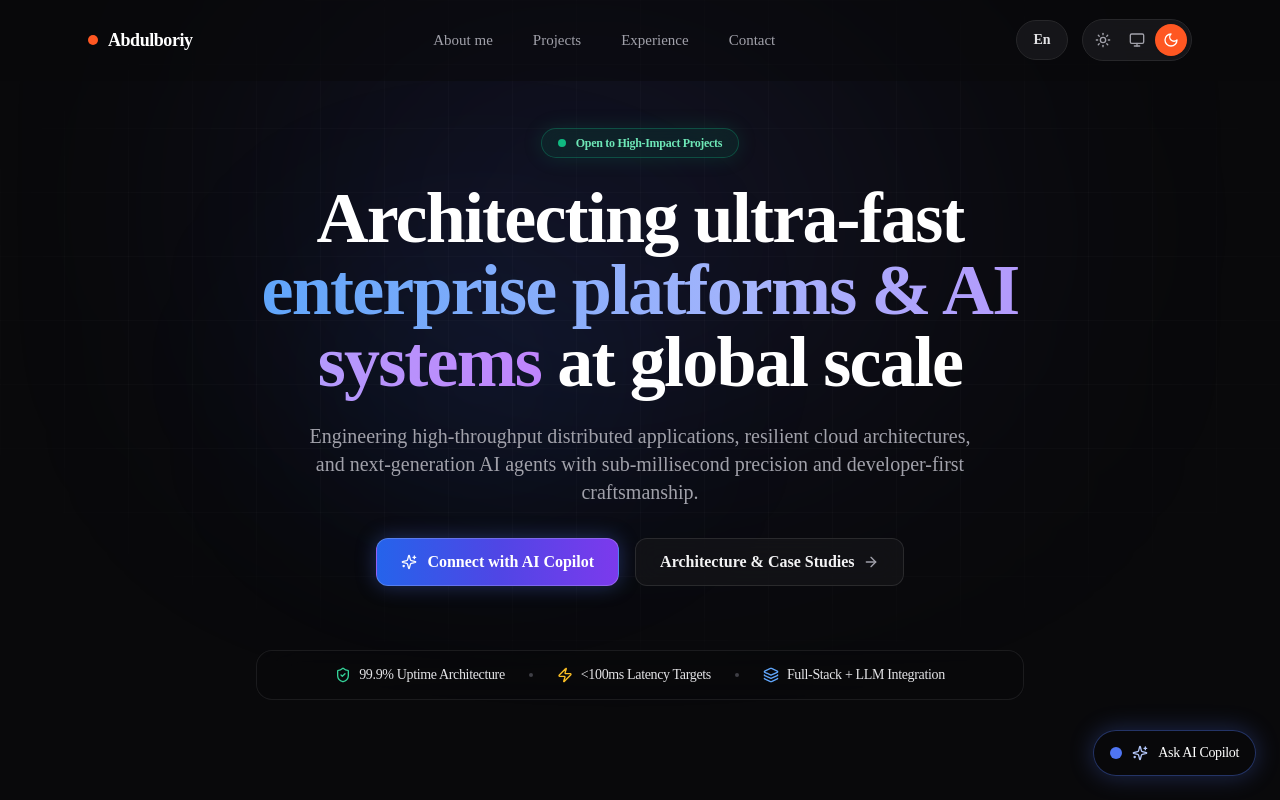
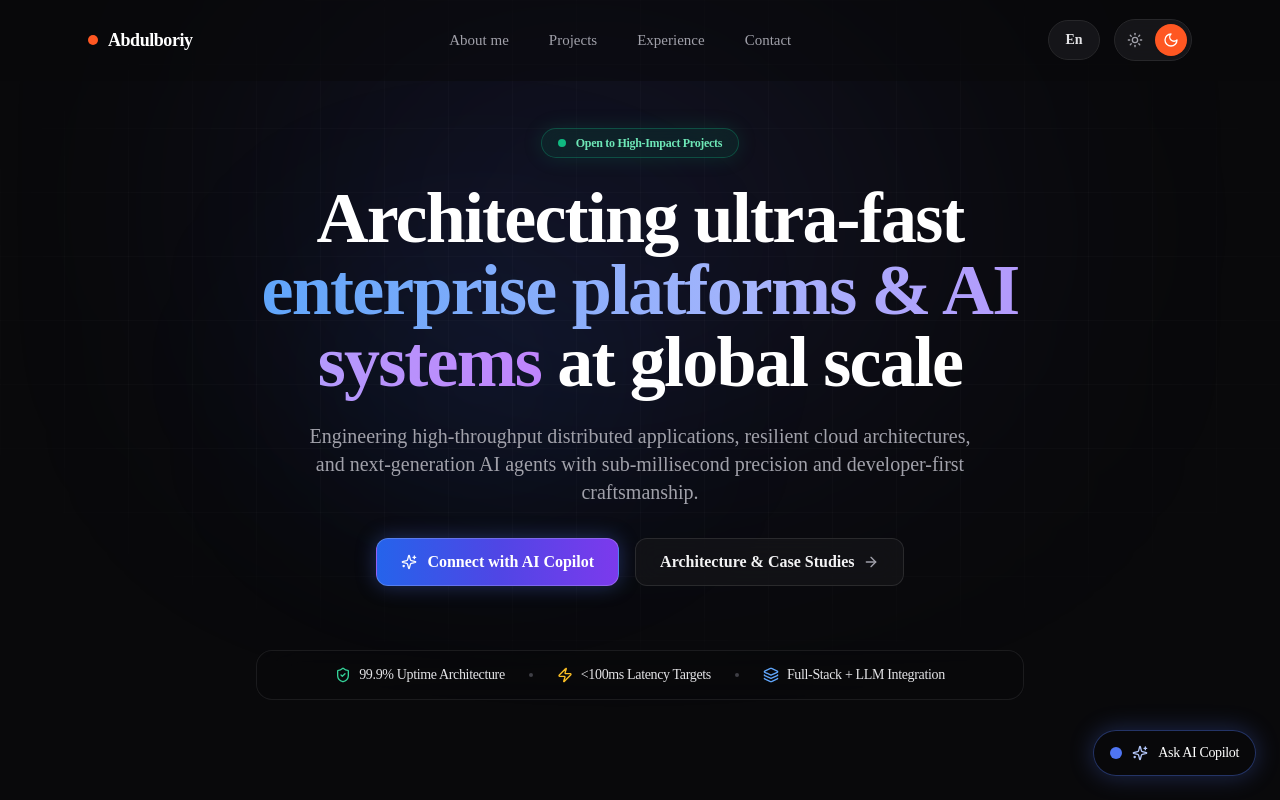
Before and after one commit to abdulboriy6863/aboutme, a Next.js app: page /en in a window 1280 px wide. Shown: the top 800 px of the page. Built offline with nearby package versions, Linux system fonts and the light colour scheme.

Commit message:
feat(theme): switch to 2-mode Day/Dark segmented toggle

```diff
--- a/src/components/shared/ThemeToggle.tsx
+++ b/src/components/shared/ThemeToggle.tsx
@@ -1,11 +1,11 @@
 "use client";
 
 import * as React from "react";
-import { Sun, Monitor, Moon } from "lucide-react";
+import { Sun, Moon } from "lucide-react";
 import { useTheme } from "next-themes";
 
 export function ThemeToggle() {
-  const { theme, setTheme } = useTheme();
+  const { resolvedTheme, setTheme } = useTheme();
   const [mounted, setMounted] = React.useState(false);
 
   React.useEffect(() => {
@@ -14,43 +14,44 @@ export function ThemeToggle() {
 
   if (!mounted) {
     return (
-      <div className="flex items-center h-10 px-1 rounded-full border border-zinc-200 dark:border-zinc-800 bg-white/80 dark:bg-zinc-900/80 gap-1 w-[106px]" />
+      <div className="flex items-center h-10 px-1 rounded-full border border-zinc-200 dark:border-zinc-800 bg-white/80 dark:bg-zinc-900/80 gap-1 w-[72px]" />
     );
   }
 
-  const options = [
-    { value: "light", icon: Sun, label: "Light" },
-    { value: "system", icon: Monitor, label: "System" },
-    { value: "dark", icon: Moon, label: "Dark" },
-  ] as const;
+  const isLight = resolvedTheme === "light";
+  const isDark = resolvedTheme === "dark";
 
   return (
-    <div className="flex items-center p-1 rounded-full border border-zinc-200/90 dark:border-zinc-800 bg-white/90 dark:bg-zinc-900/90 shadow-xs backdrop-blur-md gap-0.5">
-      {options.map((option) => {
-        const Icon = option.icon;
-        const isActive = theme === option.value;
-
-        return (
+    <div className="flex items-center p-1 rounded-full border border-zinc-200/90 dark:border-zinc-800 bg-white/90 dark:bg-zinc-900/90 shadow-xs backdrop-blur-md gap-1">
+      {/* Day / Light Mode Button */}
       <button
-            key={option.value}
         type="button"
-            onClick={() => setTheme(option.value)}
+        onClick={() => setTheme("light")}
         className={`relative flex items-center justify-center w-7 h-7 sm:w-8 sm:h-8 rounded-full transition-all duration-200 cursor-pointer ${
-              isActive
-                ? option.value === "light"
+          isLight
             ? "bg-[#ff5722] text-white shadow-sm"
-                  : option.value === "dark"
-                  ? "bg-[#ff5722] text-white shadow-sm"
-                  : "bg-zinc-200 dark:bg-zinc-800 text-zinc-900 dark:text-zinc-100 font-semibold"
             : "text-zinc-500 hover:text-zinc-950 dark:text-zinc-400 dark:hover:text-zinc-100"
         }`}
-            aria-label={`Switch to ${option.label} theme`}
-            title={`${option.label} theme`}
+        aria-label="Day mode (Light)"
+        title="Day mode"
       >
-            <Icon className="w-4 h-4" />
+        <Sun className="w-4 h-4" />
       </button>
-        );
-      })}
+
+      {/* Dark Mode Button */}
+      <button
+        type="button"
+        onClick={() => setTheme("dark")}
+        className={`relative flex items-center justify-center w-7 h-7 sm:w-8 sm:h-8 rounded-full transition-all duration-200 cursor-pointer ${
+          isDark
+            ? "bg-[#ff5722] text-white shadow-sm"
+            : "text-zinc-500 hover:text-zinc-950 dark:text-zinc-400 dark:hover:text-zinc-100"
+        }`}
+        aria-label="Dark mode"
+        title="Dark mode"
+      >
+        <Moon className="w-4 h-4" />
+      </button>
     </div>
   );
 }
```
Lines whose indentation alone changed are shown as unchanged.
